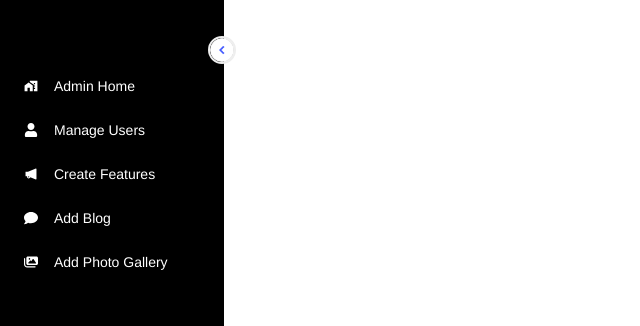
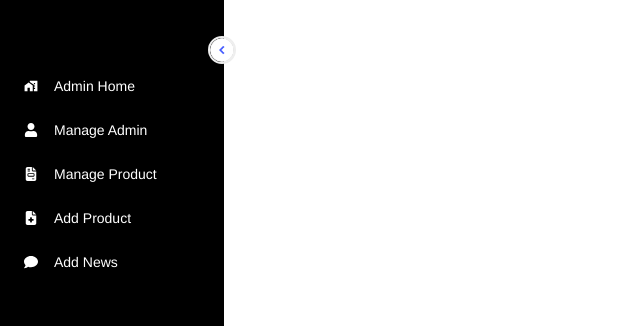
Before and after one commit to hasiburrahmanakash79/Ark-power, a React (Vite) app: page /dashboard in a window 1280 px wide. Shown: the top 326 px of the page, without its empty margins (0-640 px from the left). Built offline with nearby package versions, Linux system fonts and the light colour scheme.

Commit message:
fetch data form bacjend

```diff
--- a/package.json
+++ b/package.json
@@ -12,6 +12,7 @@
   "dependencies": {
     "@heroicons/react": "^2.1.3",
     "@material-tailwind/react": "^2.1.9",
+    "axios": "^1.7.2",
     "localforage": "^1.10.0",
     "match-sorter": "^6.3.4",
     "react": "^18.2.0",
--- /dev/null
+++ b/src/Hooks/useProducts.jsx
@@ -0,0 +1,20 @@
+import { useEffect, useState } from "react";
+import axios from "axios";
+
+const useProducts = () => {
+  const [products, setProducts] = useState([]);
+
+  useEffect(() => {
+    axios.get("http://localhost:3000/products")
+      .then((response) => {
+        setProducts(response.data);
+      })
+      .catch((error) => {
+        console.error("Error fetching data with Axios", error);
+      });
+  }, []);
+
+  return [products];
+};
+
+export default useProducts;
--- a/src/Layouts/Dashboard.jsx
+++ b/src/Layouts/Dashboard.jsx
@@ -6,8 +6,7 @@ import {
   FaHome,
   FaComment,
 } from 'react-icons/fa'
-import { AiFillNotification } from 'react-icons/ai'
-import { FaImages } from 'react-icons/fa6'
+import { FaFileMedical, FaFileInvoice } from 'react-icons/fa6'
 import { MdHomeWork } from 'react-icons/md'
 import { IconContext } from 'react-icons'
 import arrow from '../assets/control.png'
@@ -36,9 +35,9 @@ const Dashboard = () => {
     RoleHome: MdHomeWork,
     Users: FaUser,
     Home: FaHome,
-    Photos: FaImages,
-    Blog: FaComment,
-    Notice: AiFillNotification,
+    News: FaComment,
+    Product_add: FaFileMedical,
+    Product_manage: FaFileInvoice,
   }
 
   const Menus = [
@@ -50,27 +49,27 @@ const Dashboard = () => {
       gap: true
     },
     {
-      title: 'Manage Users',
-      path: '/dashboard/manageUsers',
+      title: 'Manage Admin',
+      path: '/dashboard/manageAdmin',
       icon: iconMappings.Users,
       role: 'admin',
     },
     {
-      title: 'Create Features',
-      path: '/dashboard/createFeature',
-      icon: iconMappings.Notice,
+      title: 'Manage Product',
+      path: '/dashboard/manageProduct',
+      icon: iconMappings.Product_manage,
       role: 'admin'
     },
     {
-      title: 'Add Blog',
-      path: '/dashboard/addBlog',
-      icon: iconMappings.Blog,
+      title: 'Add Product',
+      path: '/dashboard/addProduct',
+      icon: iconMappings.Product_add,
       role: 'admin'
     },
     {
-      title: 'Add Photo Gallery',
-      path: '/dashboard/addPhoto',
-      icon: iconMappings.Photos,
+      title: 'Add News',
+      path: '/dashboard/addNews',
+      icon: iconMappings.News,
       role: 'admin'
     },
     {
--- a/src/Pages/Products/Products.jsx
+++ b/src/Pages/Products/Products.jsx
@@ -5,24 +5,15 @@ import {
 } from "@material-tailwind/react";
 import React, { useEffect, useState } from "react";
 import { Link } from "react-router-dom";
+import useProducts from "../../Hooks/useProducts";
 
 const Products = () => {
-  const [products, setProducts] = useState([]);
+  const [products] = useProducts()
   const [currentPage, setCurrentPage] = useState(() => {
     const savedPage = localStorage.getItem("currentPage");
     return savedPage ? Number(savedPage) : 1;
   });
   const productsPerPage = 6;
-
-  useEffect(() => {
-    const fetchProducts = async () => {
-      const response = await fetch("http://localhost:3000/products");
-      const data = await response.json();
-      setProducts(data);
-      console.log(data);
-    };
-    fetchProducts();
-  }, []);
 
   // Save current page to localStorage whenever it changes
   useEffect(() => {
@@ -32,7 +23,8 @@ const Products = () => {
   // Calculate the indices for the products to display on the current page
   const indexOfLastProduct = currentPage * productsPerPage;
   const indexOfFirstProduct = indexOfLastProduct - productsPerPage;
-  const currentProducts = products.slice(indexOfFirstProduct, indexOfLastProduct);
+  const currentProducts = products ? products.slice(indexOfFirstProduct, indexOfLastProduct) : [];
+
 
   // Calculate total number of pages
   const totalPages = Math.ceil(products.length / productsPerPage);
```
Also changed, not shown: 1 other file (tests, documents, lock files or other folders).
